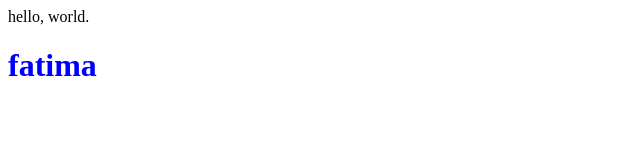
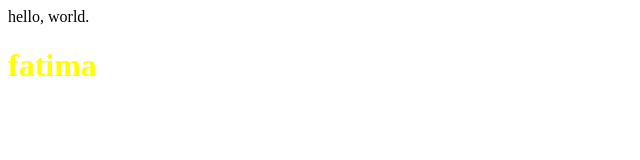
Before and after one commit to fatimashabanlou/test, a plain HTML site: page index.html in a window 1280 px wide. Shown: the whole page, without its empty margins (0-640 px from the left). Drawn offline with Linux system fonts and the light colour scheme.

Commit message:
change color in heading

```diff
--- a/index.html
+++ b/index.html
@@ -8,6 +8,6 @@
 </head>
 <body>
     hello, world.
-    <h1 style = "color: blue">fatima </h1>
+    <h1 style = "color: yellow">fatima </h1>
 </body>
 </html>
```
